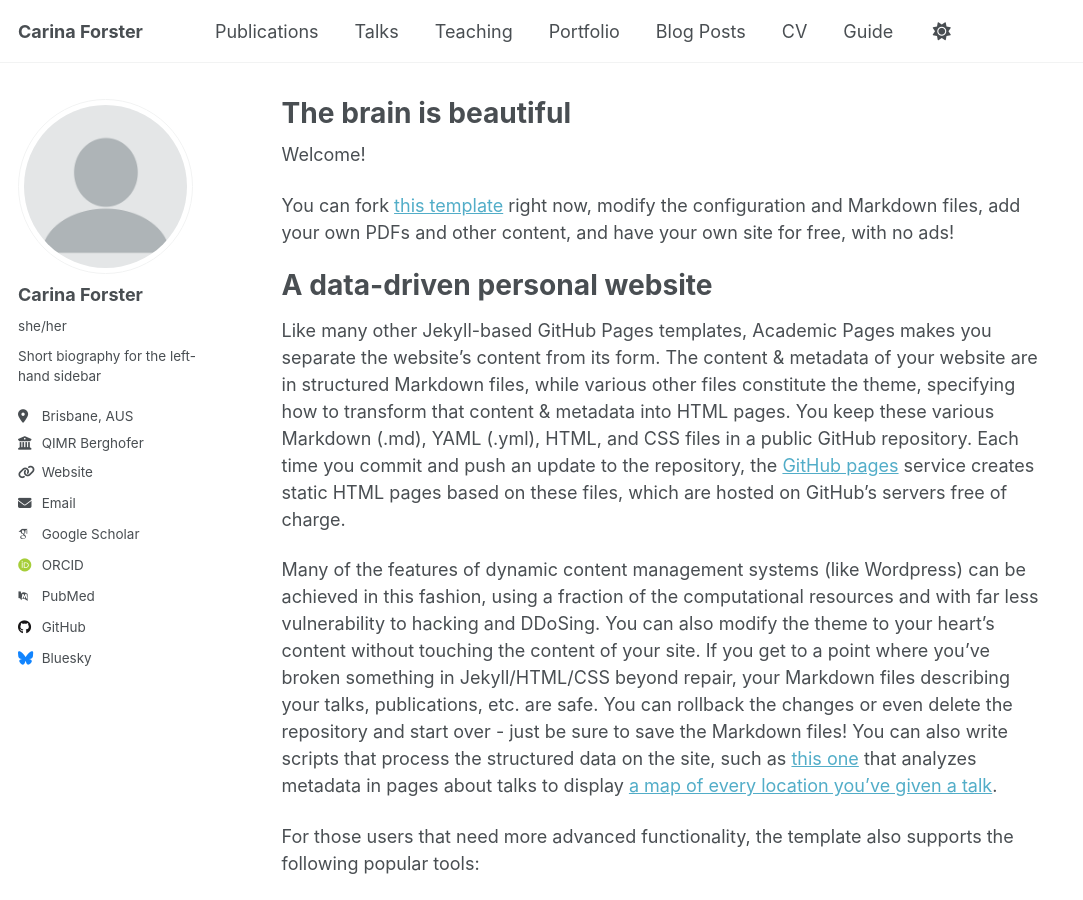
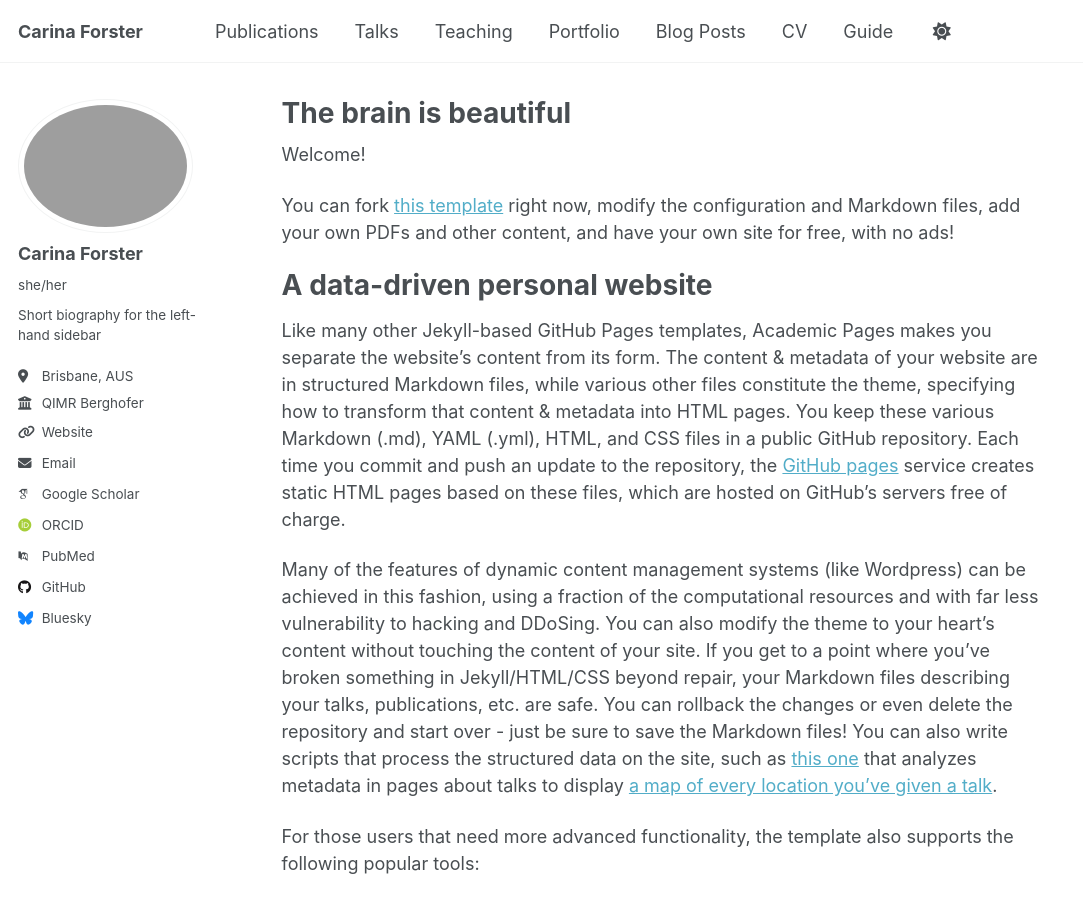
Before and after one commit to CarinaFo/CarinaForster.github.io, a Jekyll site: the page built from _pages/about.md, in a window 1280 px wide and 900 px high. Shown: the whole window, without its empty margins (0-1083 px from the left). Built offline with Jekyll 4.4.1, drawn with Linux system fonts in a browser that asks for light colours; some web fonts are replaced; a script that is not in the unit is left out.

Commit message:
profile pic

```diff
--- a/_config.yml
+++ b/_config.yml
@@ -23,7 +23,7 @@ repository               : "academicpages/academicpages.github.io"
 #               Additional customization can be done by editing /_includes/author-profile.html
 author:
   # Biographic information
-  avatar           : "profile.png"
+  avatar           : "profile"
   name             : "Carina Forster"
   pronouns         : "she/her"
   bio              : "Short biography for the left-hand sidebar"
```
Also changed, not shown: 1 other file.
